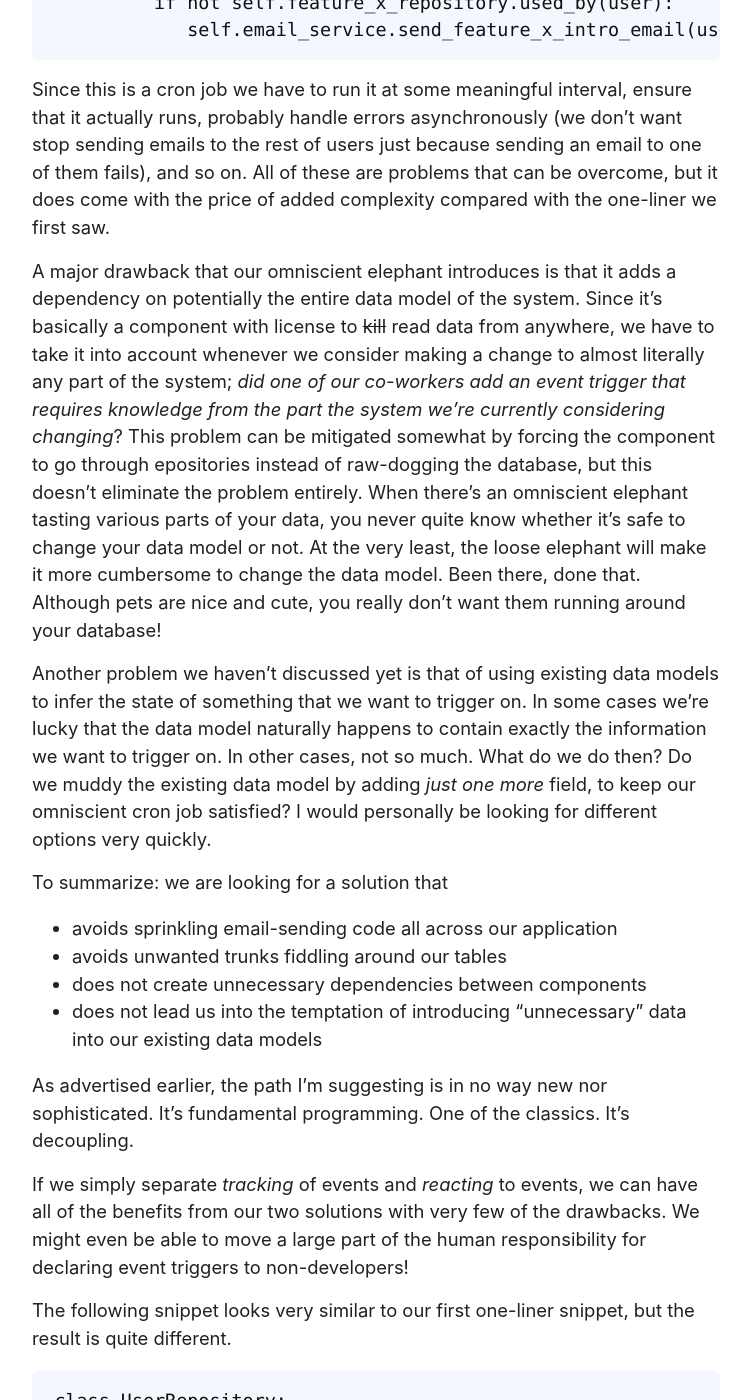
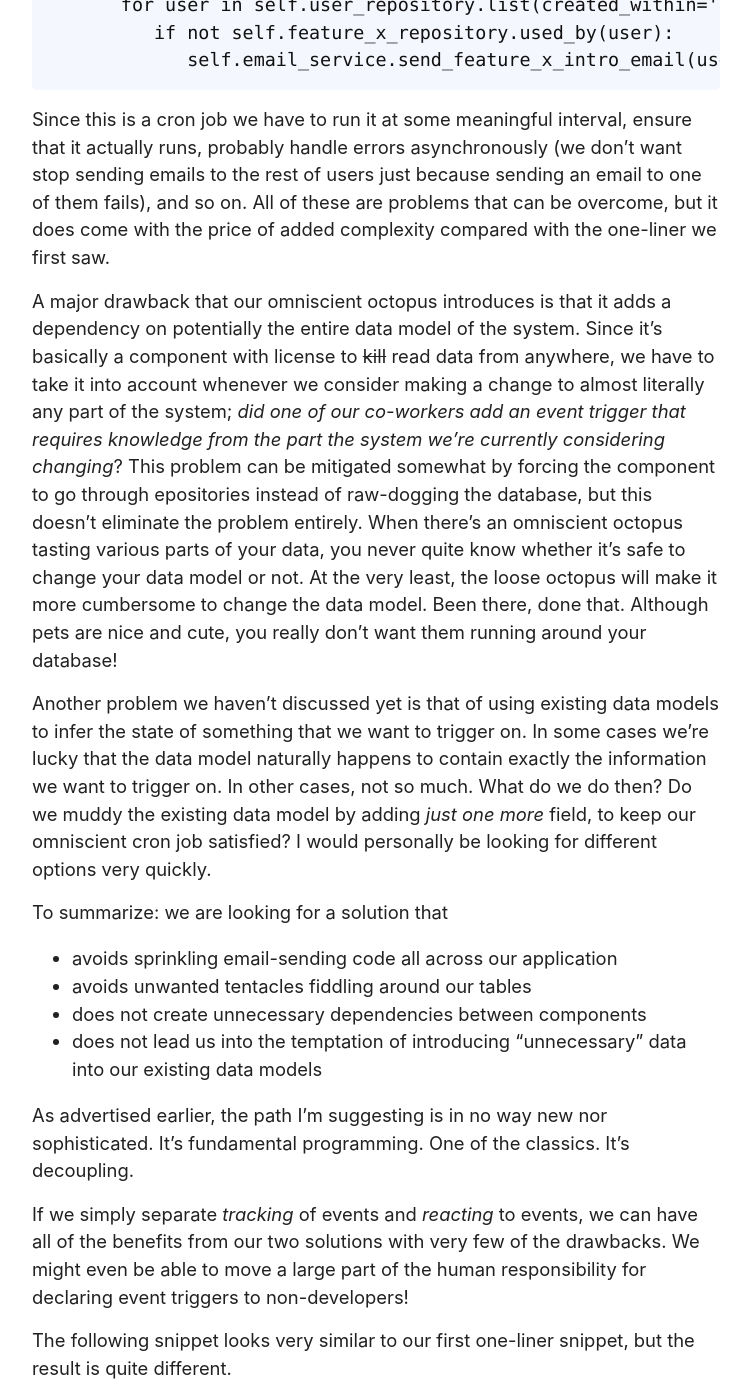
Before and after one commit to micvbang/blog.vbang.dk, a Jekyll site: the page built from _posts/2024-06-19-eventdripper.md, in a window 1280 px wide and 1400 px high, scrolled down 3584 px. Shown: the whole window, without its empty margins (264-1015 px from the left). Built offline with Jekyll 4.4.1, drawn with Linux system fonts in a browser that asks for light colours; some of the changed text lies outside the part shown.

Commit message:
2024-06-19: elephant -> octopus

```diff
--- a/_posts/2024-06-19-eventdripper.md
+++ b/_posts/2024-06-19-eventdripper.md
@@ -48,9 +48,9 @@
 
 As time passes and new and more complex features are added to the project, we might want to create event triggers that aren't a direct response to something that happens in the system. Such event triggers rarely have an obvious location where we can just add a one-liner. The problem is that we need knowledge from different parts of the system in one place.
 
-One obvious way to tackle this problem is to create an omniscient cron job-thingy that can pull information from all relevant parts of the system. In my mind I imagine this as an elephant that gets to roam around freely in your database, sticking its trunk into anything it likes.
+One obvious way to tackle this problem is to create an omniscient cron job-thingy that can pull information from all relevant parts of the system. In my mind I imagine this as an octopus that gets to roam around freely in your database, sticking its tentacles into anything it likes.
 
-![Elephant sitting inside your database](/static/posts/2024-06-19-eventdripper/elephant_sitting_desert_looking_at_data_scaled.png)
+![Octopus inside your database](/static/posts/2024-06-19-eventdripper/octopus_grabbing_data.png)
 
 The benefit of this strategy is that it can make it very explicit what information is required to trigger a certain event and where that information comes from. Additionally, depending on our needs, it might be an advantage that this allows us to place all code relating to sending notifications close together instead of sprinkling it throughout the system. Below is an example of what this might look like:
 
@@ -64,7 +64,7 @@
 
 Since this is a cron job we have to run it at some meaningful interval, ensure that it actually runs, probably handle errors asynchronously (we don't want stop sending emails to the rest of users just because sending an email to one of them fails), and so on. All of these are problems that can be overcome, but it does come with the price of added complexity compared with the one-liner we first saw.
 
-A major drawback that our omniscient elephant introduces is that it adds a dependency on potentially the entire data model of the system. Since it's basically a component with license to ~~kill~~ read data from anywhere, we have to take it into account whenever we consider making a change to almost literally any part of the system; _did one of our co-workers add an event trigger that requires knowledge from the part the system we're currently considering changing_? This problem can be mitigated somewhat by forcing the component to go through epositories instead of raw-dogging the database, but this doesn't eliminate the problem entirely. When there's an omniscient elephant tasting various parts of your data, you never quite know whether it's safe to change your data model or not. At the very least, the loose elephant will make it more cumbersome to change the data model. Been there, done that. Although pets are nice and cute, you really don't want them running around your database!
+A major drawback that our omniscient octopus introduces is that it adds a dependency on potentially the entire data model of the system. Since it's basically a component with license to ~~kill~~ read data from anywhere, we have to take it into account whenever we consider making a change to almost literally any part of the system; _did one of our co-workers add an event trigger that requires knowledge from the part the system we're currently considering changing_? This problem can be mitigated somewhat by forcing the component to go through epositories instead of raw-dogging the database, but this doesn't eliminate the problem entirely. When there's an omniscient octopus tasting various parts of your data, you never quite know whether it's safe to change your data model or not. At the very least, the loose octopus will make it more cumbersome to change the data model. Been there, done that. Although pets are nice and cute, you really don't want them running around your database!
 
 
 
@@ -73,7 +73,7 @@
 To summarize: we are looking for a solution that
 
 - avoids sprinkling email-sending code all across our application
-- avoids unwanted trunks fiddling around our tables
+- avoids unwanted tentacles fiddling around our tables
 - does not create unnecessary dependencies between components
 - does not lead us into the temptation of introducing "unnecessary" data into our existing data models
 
@@ -97,7 +97,7 @@
 
 Although there's a new name here that I haven't introduced yet (eventdripper - yay naming!), there are no tricks and it should be fairly obvious that by logging the occurrence of an event instead of reacting to it immediately, we can move the responsibility of sending emails away from the place that the event naturally occurs. In this case, the responsibility has been moved to the mysterious Ms Eventdripper.
 
-Besides delegating responsibility, another benefit of logging events is that we no longer need to keep our handsy elephant on staff. Since eventdripper is given all information required to determine which event triggers to trigger, we no longer need an omniscient entity that can snoop on the existing data model to gather information about the current state of things. This also avoids the temptation of adding new fields to our data models just to satisfy the needs of our snoop.
+Besides delegating responsibility, another benefit of logging events is that we no longer need to keep our handsy octopus on staff. Since eventdripper is given all information required to determine which event triggers to trigger, we no longer need an omniscient entity that can snoop on the existing data model to gather information about the current state of things. This also avoids the temptation of adding new fields to our data models just to satisfy the needs of our snoop.
 
 As you might have guessed from the poor naming, I've implemented a service that makes it easy to log events and react to them later. It tries to solve the problems described in this post, and it works for complex event triggers with restrictions on real-world timings. That service is called.... Eventdripper!
 
```
Also changed, not shown: static/posts/2024-06-19-eventdripper/octopus_grabbing_data.png (added).
